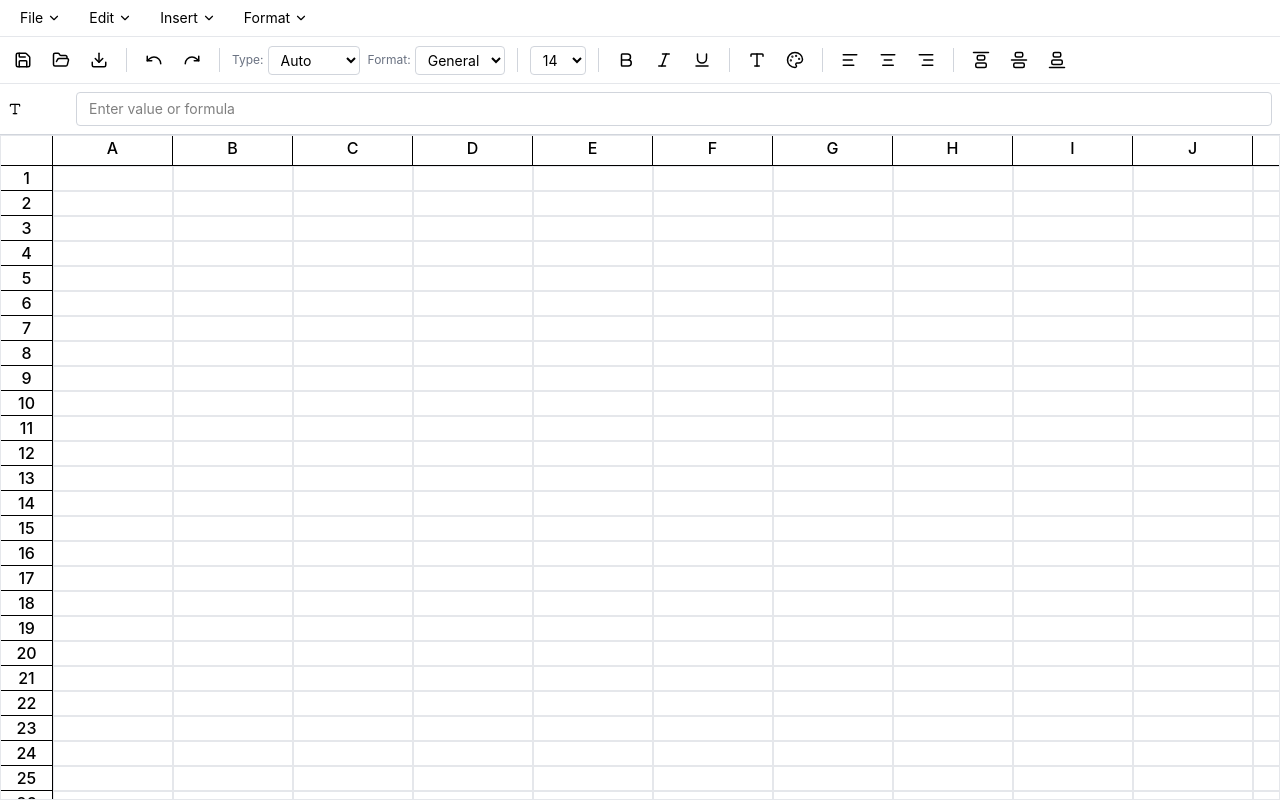
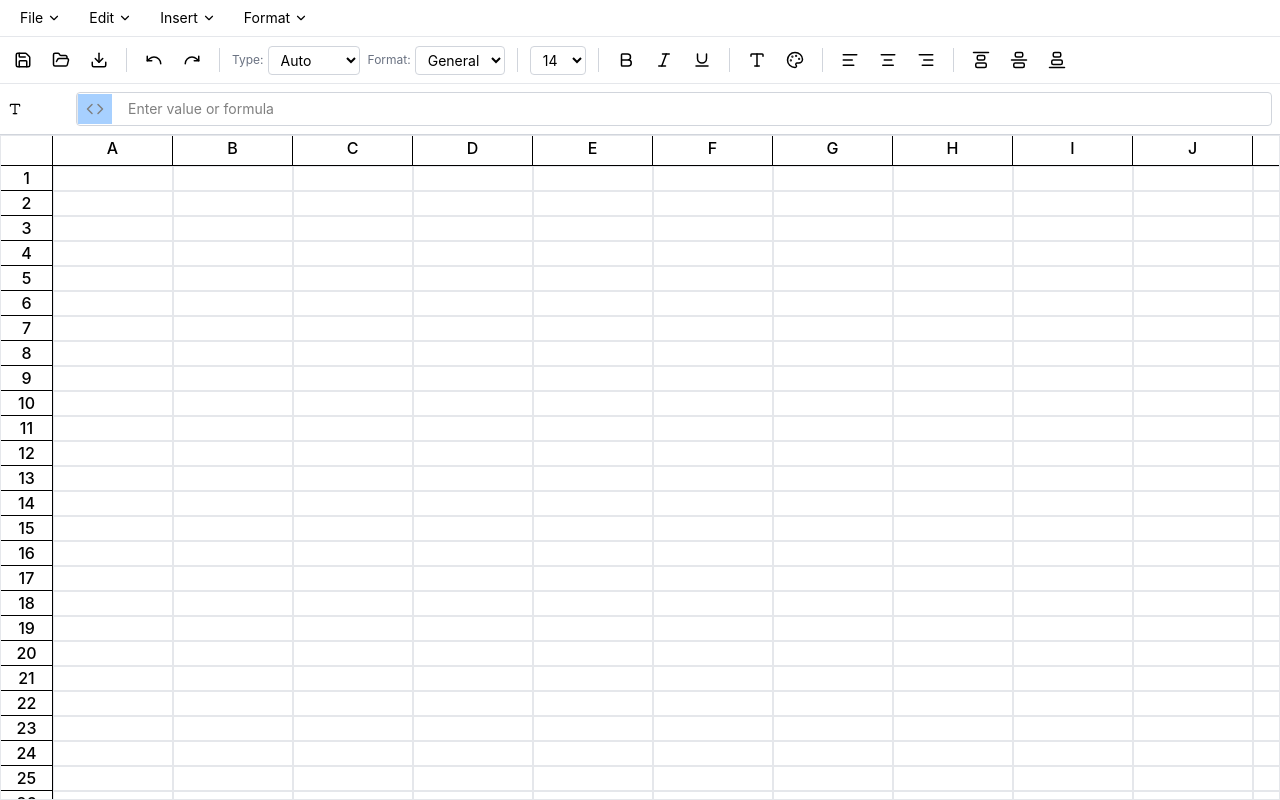
Before and after one commit to juancruzalvarez/sheetsjs, a React (Vite) app: page / in a window 1280 px wide. Built offline with nearby package versions, Linux system fonts and the light colour scheme.

Commit message:
Fixed some style bugs, added button to open editor from formula bar, fixed some sync errors between formula bar, cell and editor.

```diff
--- a/src/Components/Editor.tsx
+++ b/src/Components/Editor.tsx
@@ -253,11 +253,64 @@ const Editor: React.FC<EditorProps> = ({ onClose }) => {
 
       const context = {
         cell: (ref: string) => {
+          // Normalize to uppercase
+          ref = ref.toUpperCase();
+
+          // Check if it's a range (e.g., "A1:B5")
+          if (ref.includes(':')) {
+            const [start, end] = ref.split(':');
+            const startPos = cellRefToPosition(start);
+            const endPos = cellRefToPosition(end);
+
+            if (!startPos || !endPos) return null;
+
+            const startRow = Math.min(startPos.row, endPos.row);
+            const endRow = Math.max(startPos.row, endPos.row);
+            const startCol = Math.min(startPos.col, endPos.col);
+            const endCol = Math.max(startPos.col, endPos.col);
+
+            // Check if it's a single row (1D horizontal array  )
+            if (startRow === endRow) {
+              const values = [];
+              for (let c = startCol; c <= endCol; c++) {
+                const key = `${startRow}-${c}`;
+                const cell = cells.get(key);
+                values.push(cell?.rawValue ?? 0);
+              }
+              return values;
+            }
+
+            // Check if it's a single column (1D vertical array)
+            if (startCol === endCol) {
+              const values = [];
+              for (let r = startRow; r <= endRow; r++) {
+                const key = `${r}-${startCol}`;
+                const cell = cells.get(key);
+                values.push(cell?.rawValue ?? 0);
+              }
+              return values;
+            }
+
+            // 2D array for multi-row, multi-column range
+            const values = [];
+            for (let r = startRow; r <= endRow; r++) {
+              const row = [];
+              for (let c = startCol; c <= endCol; c++) {
+                const key = `${r}-${c}`;
+                const cell = cells.get(key);
+                row.push(cell?.rawValue ?? 0);
+              }
+              values.push(row);
+            }
+            return values;
+          }
+
+          // Single cell reference
           const pos = cellRefToPosition(ref);
           if (!pos) return null;
           const key = `${pos.row}-${pos.col}`;
           const refCell = cells.get(key);
-          return refCell?.rawValue || "";
+          return refCell?.rawValue ?? "";
         },
 
         sum: (...args: number[]) => args.reduce((a, b) => a + b, 0),
--- a/src/Components/Toolbar.tsx
+++ b/src/Components/Toolbar.tsx
@@ -198,15 +198,47 @@ const Toolbar: React.FC = () => {
   const cellFormatting = getCollectiveFormat() || 'general';
 
   const [formulaBarValue, setFormulaBarValue] = useState(cellValue);
+  const [isEditingFormulaBar, setIsEditingFormulaBar] = useState(false);
+  const previousCellRef = useRef(currentCell);
 
+  // Commit changes when cell selection changes
   useEffect(() => {
+    if (previousCellRef.current && isEditingFormulaBar) {
+      // Commit the previous cell's changes
+      setCell(previousCellRef.current.row, previousCellRef.current.col, formulaBarValue);
+      setIsEditingFormulaBar(false);
+    }
+
+    // Update to new cell
+    previousCellRef.current = currentCell;
+    if (!isEditingFormulaBar) {
       setFormulaBarValue(cellValue);
-  }, [cellValue, currentCell]);
+    }
+  }, [currentCell, cellValue]);
 
   const handleFormulaBarChange = (value: string) => {
     setFormulaBarValue(value);
+    setIsEditingFormulaBar(true);
+  };
+
+  const handleFormulaBarBlur = () => {
+    if (currentCell && isEditingFormulaBar) {
+      setCell(currentCell.row, currentCell.col, formulaBarValue);
+      setIsEditingFormulaBar(false);
+    }
+  };
+
+  const handleFormulaBarKeyDown = (e: React.KeyboardEvent) => {
+    if (e.key === 'Enter') {
+      e.preventDefault();
       if (currentCell) {
-      setCell(currentCell.row, currentCell.col, value);
+        setCell(currentCell.row, currentCell.col, formulaBarValue);
+        setIsEditingFormulaBar(false);
+      }
+    }
+    if (e.key === 'Escape') {
+      setFormulaBarValue(cellValue);
+      setIsEditingFormulaBar(false);
     }
   };
 
@@ -523,14 +555,40 @@ const Toolbar: React.FC = () => {
           {dataTypeIcon()}
           {currentCell ? `${String.fromCharCode(65 + currentCell.col)}${currentCell.row + 1}` : ''}
         </div>
+        <div className="flex-1 flex items-center gap-1 border border-gray-300 rounded overflow-hidden focus-within:border-blue-400">
+          <button
+            onClick={() => window.dispatchEvent(new CustomEvent('openFormulaEditor'))}
+            disabled={!currentCell}
+            className="px-2 py-1.5 bg-blue-400 hover:bg-blue-400 disabled:opacity-50 disabled:cursor-not-allowed border-l border-gray-300"
+            title="Open Code Editor (F2)"
+          >
+             <svg
+              width="18"
+              height="18"
+              viewBox="0 0 24 24"
+              fill="none"
+              stroke="currentColor"
+              strokeWidth="2"
+              strokeLinecap="round"
+              strokeLinejoin="round"
+            >
+              <polyline points="16 18 22 12 16 6"></polyline>
+              <polyline points="8 6 2 12 8 18"></polyline>
+            </svg>
+          </button>
           <input
             type="text"
             value={formulaBarValue}
             onChange={(e) => handleFormulaBarChange(e.target.value)}
+            onBlur={handleFormulaBarBlur}
+            onKeyDown={handleFormulaBarKeyDown}
             placeholder="Enter value or formula"
             disabled={!currentCell}
-          className="flex-1 px-3 py-1.5 border border-gray-300 rounded text-sm focus:outline-none focus:border-blue-400"
+            className="flex-1 px-3 py-1.5 text-sm focus:outline-none"
           />
+
+
+        </div>
         {cellData?.error && (
           <div className="text-xs text-red-600 max-w-xs truncate" title={cellData.error.message}>
             Error: {cellData.error.message}
--- a/src/Services/utils.ts
+++ b/src/Services/utils.ts
@@ -160,21 +160,60 @@ const formatDate = (value: Date | string, format: Format): string => {
   }
 };
 
-// Parse formula dependencies (cell references like A1, B2, etc.)
+// Parse formula dependencies: supports cell('a1'), cell("A2:B5"), case insensitive.
 export const parseFormulaDependencies = (formula: string): string[] => {
-  const dependencies: string[] = [];
+  const deps: string[] = [];
 
-  // Match cell references like A1, B2, AA10, etc.
-  const cellRefPattern = /cell\s*\(\s*['"]([A-Z]+\d+)['"]\s*\)/gi;
+  // Match cell(...) with content like A1 or A1:B5, any case
+  const pattern = /cell\s*\(\s*['"]([a-z]+\d+(?::[a-z]+\d+)?)['"]\s*\)/gi;
+
   let match;
+  while ((match = pattern.exec(formula)) !== null) {
+    const ref = match[1].toUpperCase(); // normalize
 
-  while ((match = cellRefPattern.exec(formula)) !== null) {
-    const cellRef = match[1];
-    dependencies.push(cellRef);
+    if (ref.includes(":")) {
+      // This is a range: A1:B5
+      const [start, end] = ref.split(":");
+
+      const startCol = colToIndex(start.replace(/\d+/g, ""));
+      const startRow = parseInt(start.replace(/\D+/g, ""), 10);
+
+      const endCol = colToIndex(end.replace(/\d+/g, ""));
+      const endRow = parseInt(end.replace(/\D+/g, ""), 10);
+
+      for (let c = startCol; c <= endCol; c++) {
+        for (let r = startRow; r <= endRow; r++) {
+          deps.push(indexToCol(c) + r);
+        }
+      }
+    } else {
+      // Single cell
+      deps.push(ref);
+    }
   }
 
-  return dependencies;
+  return deps;
 };
+
+// Convert column letters → number (A=1, B=2, Z=26, AA=27, AB=28...)
+function colToIndex(col: string): number {
+  let idx = 0;
+  for (let i = 0; i < col.length; i++) {
+    idx = idx * 26 + (col.charCodeAt(i) - 64); // 'A' = 65
+  }
+  return idx;
+}
+
+// Convert number → column letters (1=A, 2=B, 27=AA...)
+function indexToCol(idx: number): string {
+  let col = "";
+  while (idx > 0) {
+    const rem = (idx - 1) % 26;
+    col = String.fromCharCode(65 + rem) + col;
+    idx = Math.floor((idx - 1) / 26);
+  }
+  return col;
+}
 
 // Convert cell reference like "A1" to {row, col}
 export const cellRefToPosition = (ref: string): { row: number; col: number } | null => {
--- a/src/Stores/spreadsheetStore.ts
+++ b/src/Stores/spreadsheetStore.ts
@@ -1,4 +1,3 @@
-
 import { create } from "zustand";
 import {
   kStartColCount,
@@ -16,7 +15,13 @@ import {
   cellRefToPosition,
   positionToCellRef,
 } from "../Services/utils";
-import { Cell, CellPos, DataType, Format, SelectionRange } from "../Services/types";
+import {
+  Cell,
+  CellPos,
+  DataType,
+  Format,
+  SelectionRange,
+} from "../Services/types";
 
 export interface SpreadsheetStore {
   rowCount: number;
@@ -87,40 +92,45 @@ export const useSpreadsheetStore = create<SpreadsheetStore>((set, get) => {
       const key = `${row}-${col}`;
       const existing = get().cells.get(key) || createDefaultCell();
 
-      // Handle empty strings - don't create error
-      if (value === '' || value === null || value === undefined) {
+      // Handle empty
+      if (value === "" || value === null || value === undefined) {
         const updatedCell: Cell = {
           ...existing,
-          rawValue: '',
-          displayValue: '',
-          dataType: 'undefined',
+          rawValue: "",
+          displayValue: "",
+          dataType: "undefined",
           computed: false,
           formula: null,
           error: null,
         };
 
         set((state) => ({
-          cells: new Map(state.cells).set(key, updatedCell)
+          cells: new Map(state.cells).set(key, updatedCell),
         }));
+
+        // IMPORTANT: Recalculate dependents!
+        get().recalculateDependents(key);
         return;
       }
 
       // Check if it's a formula
-      const isFormula = typeof value === 'string' && value.startsWith('=');
+      const isFormula = typeof value === "string" && value.startsWith("=");
 
       if (isFormula) {
         get().setCellFormula(row, col, value);
       } else {
-        // Auto-detect type if no override
+        // Regular value
         const detectedType = detectDataType(value);
         const finalType = existing.dataTypeOverride || detectedType;
 
-        // Validate type if override exists
         let error = null;
-        if (existing.dataTypeOverride && !validateType(value, existing.dataTypeOverride)) {
+        if (
+          existing.dataTypeOverride &&
+          !validateType(value, existing.dataTypeOverride)
+        ) {
           error = {
             message: `Value doesn't match expected type: ${existing.dataTypeOverride}`,
-            type: 'type-mismatch' as const
+            type: "type-mismatch" as const,
           };
         }
 
@@ -136,8 +146,11 @@ export const useSpreadsheetStore = create<SpreadsheetStore>((set, get) => {
         updatedCell.displayValue = formatCellValue(updatedCell);
 
         set((state) => ({
-          cells: new Map(state.cells).set(key, updatedCell)
+          cells: new Map(state.cells).set(key, updatedCell),
         }));
+
+        // IMPORTANT: Recalculate dependents!
+        get().recalculateDependents(key);
       }
     },
 
@@ -157,7 +170,7 @@ export const useSpreadsheetStore = create<SpreadsheetStore>((set, get) => {
       });
 
       // Add new dependencies
-      dependencies.forEach(depRef => {
+      dependencies.forEach((depRef) => {
         const depPos = cellRefToPosition(depRef);
         if (depPos) {
           const depKey = `${depPos.row}-${depPos.col}`;
@@ -177,7 +190,7 @@ export const useSpreadsheetStore = create<SpreadsheetStore>((set, get) => {
 
       set((state) => ({
         cells: new Map(state.cells).set(key, updatedCell),
-        dependencyGraph: graph
+        dependencyGraph: graph,
       }));
 
       // Recalculate the cell
@@ -191,39 +204,102 @@ export const useSpreadsheetStore = create<SpreadsheetStore>((set, get) => {
       if (!cell || !cell.computed || !cell.formula) return;
 
       try {
-        const cleanCode = cell.formula.startsWith('=') ? cell.formula.slice(1) : cell.formula;
+        const cleanCode = cell.formula.startsWith("=")
+          ? cell.formula.slice(1)
+          : cell.formula;
 
         // Create execution context
         const context = {
           cell: (ref: string) => {
+            // Normalize to uppercase
+            ref = ref.toUpperCase();
+
+            // Check if it's a range (e.g., "A1:B5")
+            if (ref.includes(":")) {
+              const [start, end] = ref.split(":");
+              const startPos = cellRefToPosition(start);
+              const endPos = cellRefToPosition(end);
+
+              if (!startPos || !endPos) return null;
+
+              const startRow = Math.min(startPos.row, endPos.row);
+              const endRow = Math.max(startPos.row, endPos.row);
+              const startCol = Math.min(startPos.col, endPos.col);
+              const endCol = Math.max(startPos.col, endPos.col);
+
+              // Check if it's a single row (1D horizontal array  )
+              if (startRow === endRow) {
+                const values = [];
+                for (let c = startCol; c <= endCol; c++) {
+                  const key = `${startRow}-${c}`;
+                  const cell = get().cells.get(key);
+                  values.push(cell?.rawValue ?? 0);
+                }
+                return values;
+              }
+
+              // Check if it's a single column (1D vertical array)
+              if (startCol === endCol) {
+                const values = [];
+                for (let r = startRow; r <= endRow; r++) {
+                  const key = `${r}-${startCol}`;
+                  const cell = get().cells.get(key);
+                  values.push(cell?.rawValue ?? 0);
+                }
+                return values;
+              }
+
+              // 2D array for multi-row, multi-column range
+              const values = [];
+              for (let r = startRow; r <= endRow; r++) {
+                const row = [];
+                for (let c = startCol; c <= endCol; c++) {
+                  const key = `${r}-${c}`;
+                  const cell = get().cells.get(key);
+                  row.push(cell?.rawValue ?? 0);
+                }
+                values.push(row);
+              }
+              return values;
+            }
+
+            // Single cell reference
             const pos = cellRefToPosition(ref);
             if (!pos) return null;
-            const refKey = `${pos.row}-${pos.col}`;
-            const refCell = get().cells.get(refKey);
-            return refCell?.rawValue || '';
+            const key = `${pos.row}-${pos.col}`;
+            const refCell = get().cells.get(key);
+            return refCell?.rawValue ?? "";
           },
+
           sum: (...args: number[]) => args.reduce((a, b) => a + b, 0),
-          avg: (...args: number[]) => args.reduce((a, b) => a + b, 0) / args.length,
+          avg: (...args: number[]) =>
+            args.reduce((a, b) => a + b, 0) / args.length,
           max: Math.max,
           min: Math.min,
           round: Math.round,
           floor: Math.floor,
           ceil: Math.ceil,
           abs: Math.abs,
-          concat: (...args: any[]) => args.join(''),
+
+          concat: (...args: any[]) => args.join(""),
           upper: (str: string) => str.toUpperCase(),
           lower: (str: string) => str.toLowerCase(),
           trim: (str: string) => str.trim(),
+
           range: (start: number, end: number) => {
             const arr = [];
             for (let i = start; i <= end; i++) arr.push(i);
             return arr;
           },
+
           now: () => new Date(),
           today: () => new Date().toLocaleDateString(),
         };
 
-        const func = new Function(...Object.keys(context), `return (${cleanCode})`);
+        const func = new Function(
+          ...Object.keys(context),
+          `return (${cleanCode})`
+        );
         const result = func(...Object.values(context));
 
         const detectedType = detectDataType(result);
@@ -239,24 +315,23 @@ export const useSpreadsheetStore = create<SpreadsheetStore>((set, get) => {
         updatedCell.displayValue = formatCellValue(updatedCell);
 
         set((state) => ({
-          cells: new Map(state.cells).set(key, updatedCell)
+          cells: new Map(state.cells).set(key, updatedCell),
         }));
 
         // Recalculate dependents
         get().recalculateDependents(key);
-
       } catch (err: any) {
         const updatedCell: Cell = {
           ...cell,
           error: {
-            message: err.message || 'Formula error',
-            type: 'formula'
+            message: err.message || "Formula error",
+            type: "formula",
           },
-          displayValue: '#ERROR!'
+          displayValue: "#ERROR!",
         };
 
         set((state) => ({
-          cells: new Map(state.cells).set(key, updatedCell)
+          cells: new Map(state.cells).set(key, updatedCell),
         }));
       }
     },
@@ -267,8 +342,8 @@ export const useSpreadsheetStore = create<SpreadsheetStore>((set, get) => {
 
       if (!dependents) return;
 
-      dependents.forEach(depKey => {
-        const [row, col] = depKey.split('-').map(Number);
+      dependents.forEach((depKey) => {
+        const [row, col] = depKey.split("-").map(Number);
         get().recalculateCell(row, col);
       });
     },
@@ -280,8 +355,8 @@ export const useSpreadsheetStore = create<SpreadsheetStore>((set, get) => {
       set((state) => ({
         cells: new Map(state.cells).set(key, {
           ...existing,
-          style: { ...existing.style, ...style }
-        })
+          style: { ...existing.style, ...style },
+        }),
       }));
     },
 
@@ -291,11 +366,15 @@ export const useSpreadsheetStore = create<SpreadsheetStore>((set, get) => {
 
       // Validate current value against new type
       let error = null;
-      if (existing.rawValue !== null && existing.rawValue !== undefined && existing.rawValue !== '') {
+      if (
+        existing.rawValue !== null &&
+        existing.rawValue !== undefined &&
+        existing.rawValue !== ""
+      ) {
         if (!validateType(existing.rawValue, dataType)) {
           error = {
             message: `Current value doesn't match type: ${dataType}`,
-            type: 'type-mismatch' as const
+            type: "type-mismatch" as const,
           };
         }
       }
@@ -310,7 +389,7 @@ export const useSpreadsheetStore = create<SpreadsheetStore>((set, get) => {
       updatedCell.displayValue = formatCellValue(updatedCell);
 
       set((state) => ({
-        cells: new Map(state.cells).set(key, updatedCell)
+        cells: new Map(state.cells).set(key, updatedCell),
       }));
     },
 
@@ -326,7 +405,7 @@ export const useSpreadsheetStore = create<SpreadsheetStore>((set, get) => {
       updatedCell.displayValue = formatCellValue(updatedCell);
 
       set((state) => ({
-        cells: new Map(state.cells).set(key, updatedCell)
+        cells: new Map(state.cells).set(key, updatedCell),
       }));
     },
 
@@ -364,8 +443,14 @@ export const useSpreadsheetStore = create<SpreadsheetStore>((set, get) => {
       let start = { col: 0, row: 0 };
       let end = { col: 0, row: 0 };
       if (currentCell) {
-        start = { col: Math.min(currentCell.col, cell.col), row: Math.min(currentCell.row, cell.row) };
-        end = { col: Math.max(currentCell.col, cell.col), row: Math.max(currentCell.row, cell.row) };
+        start = {
+          col: Math.min(currentCell.col, cell.col),
+          row: Math.min(currentCell.row, cell.row),
+        };
+        end = {
+          col: Math.max(currentCell.col, cell.col),
+          row: Math.max(currentCell.row, cell.row),
+        };
       }
       const updatedLast = { start: start, end: end };
       set({
```
Also changed, not shown: src/App.tsx (+6 -4 lines), src/Components/Cell.tsx (+12 -17 lines). Lines whose indentation alone changed are shown as unchanged.
